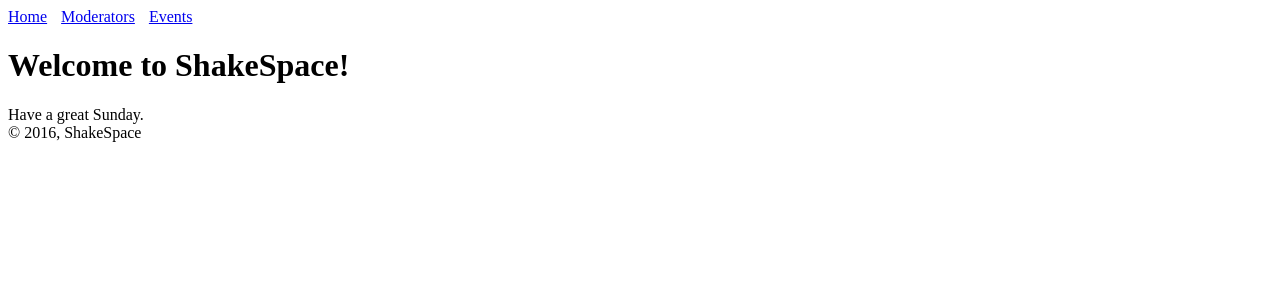
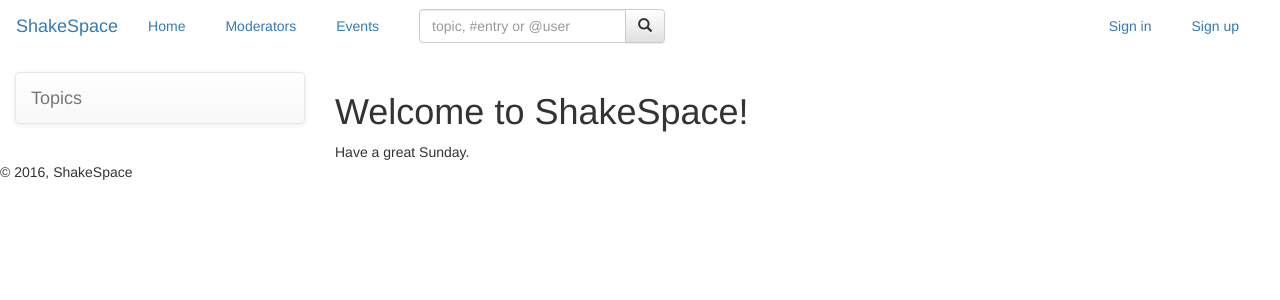
Before and after one commit to mumtazcem/shakeSpace, a Flask app: page / in a window 1280 px wide. Shown: the top 300 px of the page. Run offline with Flask 2, Linux system fonts and the light colour scheme; some libraries are stand-ins or nearby versions.

Commit message:
Add files via upload
navigation bar yapıldı.

```diff
--- a/templates/layout.html
+++ b/templates/layout.html
@@ -1,22 +1,91 @@
 <!DOCTYPE html>
 <html lang="en">
 <head>
+<!-- Latest compiled and minified CSS -->
+<link rel="stylesheet"
+	href="https://maxcdn.bootstrapcdn.com/bootstrap/3.3.7/css/bootstrap.min.css"
+	integrity="sha384-BVYiiSIFeK1dGmJRAkycuHAHRg32OmUcww7on3RYdg4Va+PmSTsz/K68vbdEjh4u"
+	crossorigin="anonymous">
+<!-- Optional theme -->
+<link rel="stylesheet"
+	href="https://maxcdn.bootstrapcdn.com/bootstrap/3.3.7/css/bootstrap-theme.min.css"
+	integrity="sha384-rHyoN1iRsVXV4nD0JutlnGaslCJuC7uwjduW9SVrLvRYooPp2bWYgmgJQIXwl/Sp"
+	crossorigin="anonymous">
+
+<!-- Latest compiled and minified JavaScript -->
+<script
+	src="https://maxcdn.bootstrapcdn.com/bootstrap/3.3.7/js/bootstrap.min.js"
+	integrity="sha384-Tc5IQib027qvyjSMfHjOMaLkfuWVxZxUPnCJA7l2mCWNIpG9mGCD8wGNIcPD7Txa"
+	crossorigin="anonymous"></script>
 <meta charset="utf-8" />
 <title>ShakeSpace - {% block title %}{% endblock %}</title>
-    <link rel="stylesheet" href="{{ url_for('static', filename='style.css') }}" />
+<link rel="stylesheet"
+	href="{{ url_for('static', filename='style.css') }}" />
 </head>
 <body>
 	<header>
-      <nav>
+		<nav class="navbar navbar-dark bg-inverse">
+			<div class="container-fluid">
+
+				<div class="navbar-header">
+					<button type="button" class="navbar-toggle collapsed"
+						data-toggle="collapse" data-target="#bs-example-navbar-collapse-1"
+						aria-expanded="false">
+						<span class="sr-only">Toggle navigation</span> <span
+							class="icon-bar"></span> <span class="icon-bar"></span> <span
+							class="icon-bar"></span>
+					</button>
+					<a class="navbar-brand" href="#">ShakeSpace</a>
+				</div>
+
+				<div class="collapse navbar-collapse"
+					id="bs-example-navbar-collapse-1">
+					<ul class="nav navbar-nav">
 						<li><a href="{{ url_for('site.home_page') }}">Home</a></li>
 						<li><a href="{{ url_for('cem.moderators_page') }}">Moderators</a></li>
 						<li><a href="{{ url_for('ipek.events_page') }}">Events</a></li>
+					</ul>
+					<form class="navbar-form navbar-left">
+						<div class="input-group">
+							<input type="text" class="form-control"
+								placeholder="topic, #entry or @user"> <span
+								class="input-group-btn">
+								<button class="btn btn-default" type="button">
+									<span class="glyphicon glyphicon-search" aria-hidden="true"></span>
+								</button>
+							</span>
+						</div>
+					</form>
+					<ul class="nav navbar-nav navbar-right">
+						<li><a href="#" class="navbar-link">Sign in</a></li>
+						<li><a href="#" class="navbar-link">Sign up</a></li>
+					</ul>
+				</div>
+
+			</div>
+
 		</nav>
 	</header>
-    {% block content %}{% endblock %}
+	<div class="col-md-3">
+		<nav class="navbar navbar-default" role="navigation">
+			<!-- Brand and toggle get grouped for better mobile display -->
+			<div class="navbar-header">
+				<button type="button" class="navbar-toggle" data-toggle="collapse"
+					data-target=".navbar-ex1-collapse">
+					<span class="sr-only">Toggle navigation</span> <span
+						class="icon-bar"></span> <span class="icon-bar"></span> <span
+						class="icon-bar"></span>
+				</button>
+				<a class="navbar-brand" href="#">Topics</a>
+			</div>
 
-    <footer>
-      &copy; 2016, ShakeSpace
-    </footer>
+			<div class="collapse navbar-collapse navbar-ex1-collapse">
+
+			</div>
+		</nav>
+	</div>
+
+	<div class="col-md-9">{% block content %} {% endblock %}</div>
+	<footer> &copy; 2016, ShakeSpace </footer>
 </body>
 </html>
```
Lines whose indentation alone changed are shown as unchanged.
